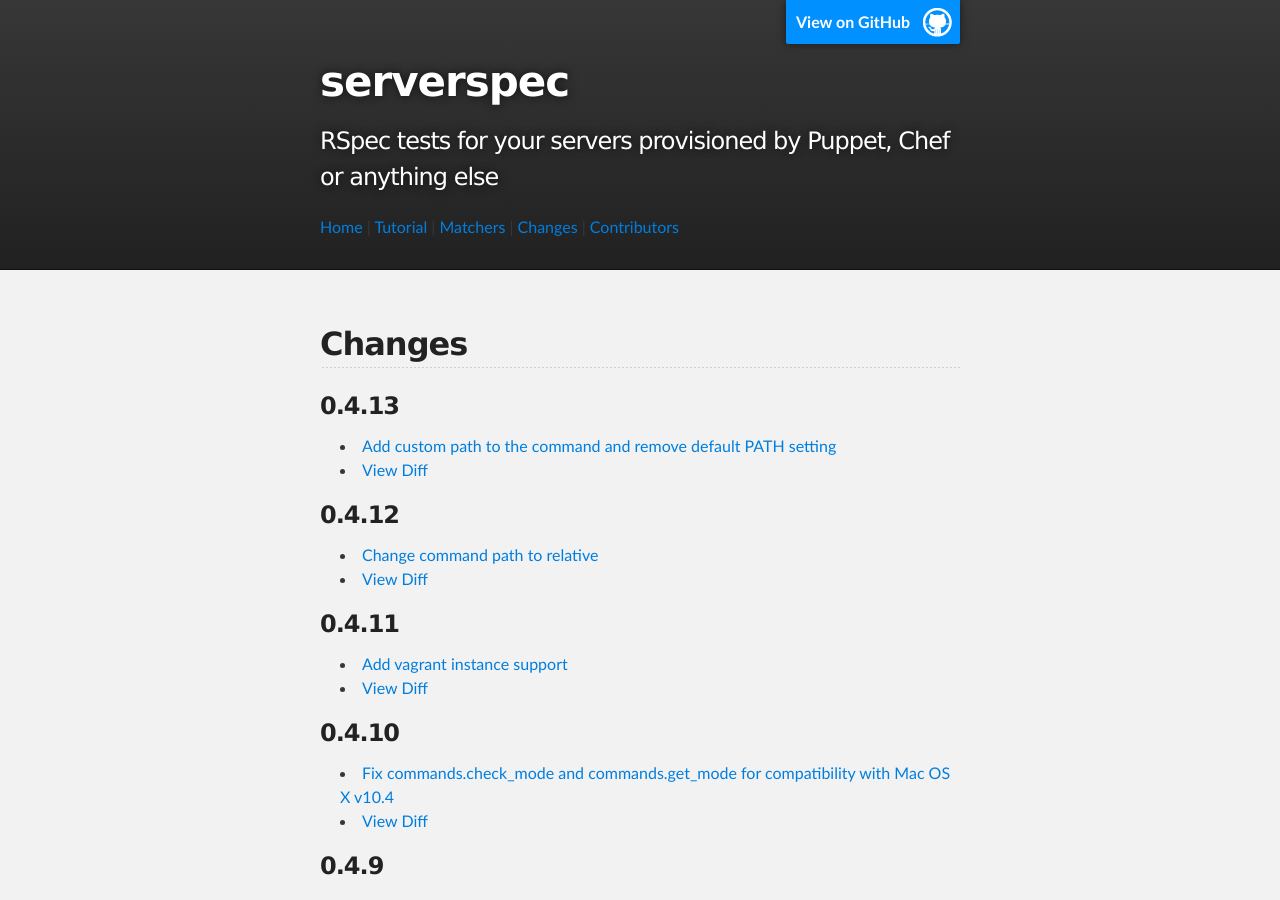
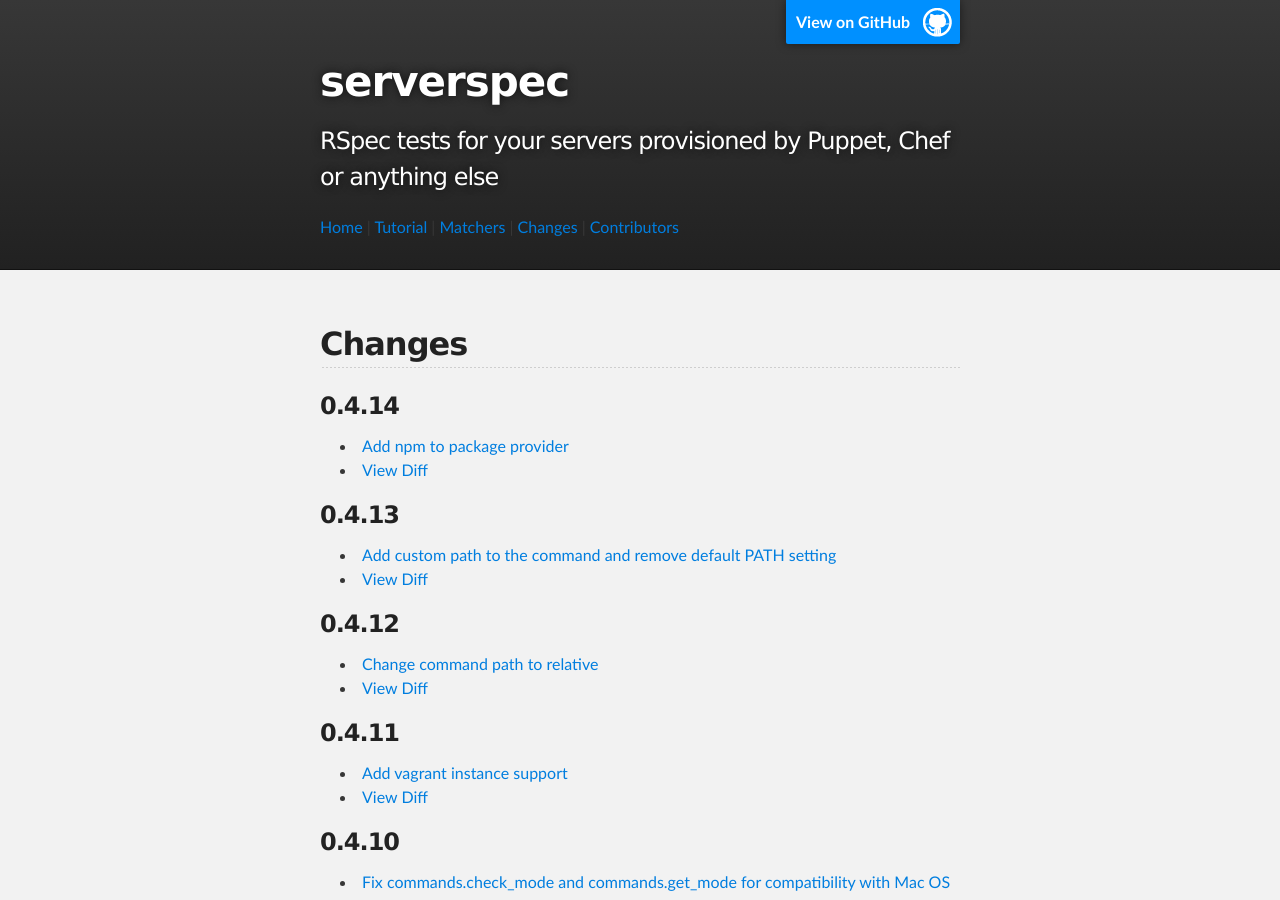
Before and after one commit to serverspec/serverspec.github.io, a Jekyll site: the page built from changes.md, in a window 1280 px wide and 900 px high. Built offline with Jekyll 4.4.1, drawn with Linux system fonts in a browser that asks for light colours; Markdown is read by kramdown in place of the engine named in the settings.

Commit message:
Add changes of v0.4.14

```diff
--- a/changes.md
+++ b/changes.md
@@ -4,6 +4,11 @@ title: changes
 ---
 
 ## Changes
+
+### 0.4.14
+
+ * [Add npm to package provider](https://github.com/mizzy/serverspec/pull/132)
+ * [View Diff](https://github.com/mizzy/serverspec/compare/v0.4.13...v0.4.14)
 
 ### 0.4.13
 
```
